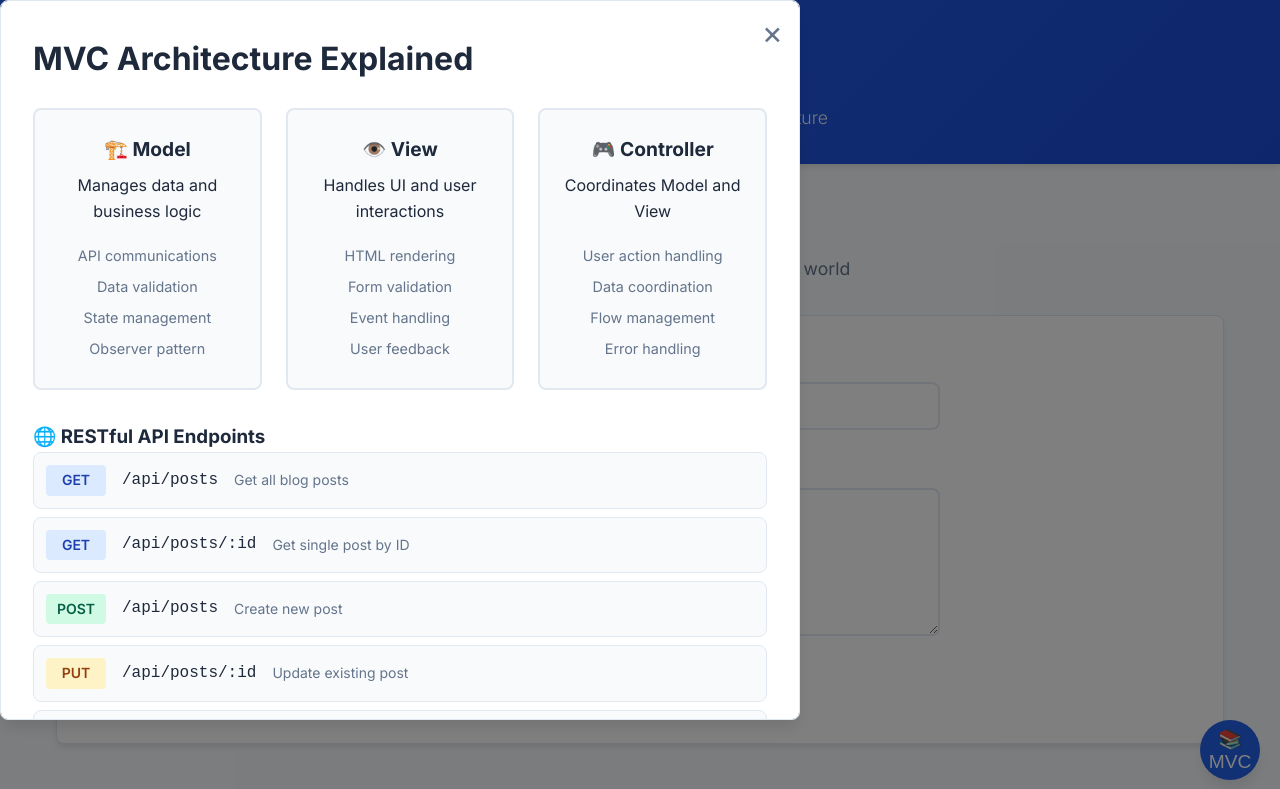
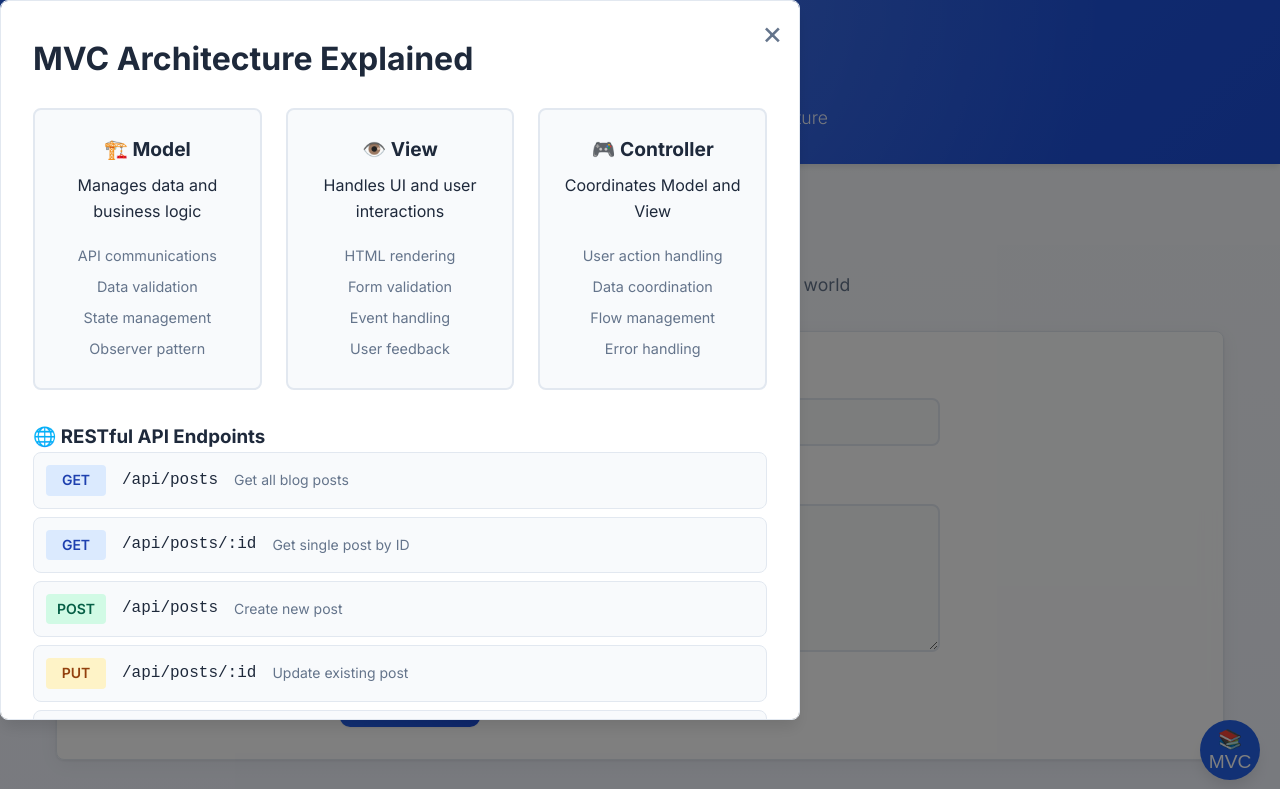
Before and after one commit to mimji1380/mvcproject, a website: page public/index.html in a window 1280 px wide. Shown: the top 789 px of the page. Drawn offline with Linux system fonts and the light colour scheme; no server answers.

Commit message:
Improve UI styling and layout

```diff
--- a/public/css/style.css
+++ b/public/css/style.css
@@ -796,3 +796,97 @@ body {
 .btn-secondary:hover {
   background-color: #475569;
 }
+
+
+
+/* ===============================
+   UI Enhancement v2
+   =============================== */
+
+/* Softer background */
+body {
+  background: linear-gradient(180deg, #f8fafc 0%, #eef2ff 100%);
+}
+
+/* Glass effect cards */
+.form-container,
+.post-card,
+.loading-indicator {
+  backdrop-filter: blur(10px);
+  background: rgba(255, 255, 255, 0.9);
+}
+
+/* Header glow */
+.app-header {
+  position: relative;
+  overflow: hidden;
+}
+
+.app-header::after {
+  content: "";
+  position: absolute;
+  inset: 0;
+  background: radial-gradient(
+    circle at top,
+    rgba(255,255,255,0.15),
+    transparent 70%
+  );
+}
+
+/* Modern buttons */
+.btn {
+  border-radius: 10px;
+  letter-spacing: 0.3px;
+}
+
+.btn-primary {
+  background: linear-gradient(
+    135deg,
+    var(--primary-color),
+    var(--primary-hover)
+  );
+}
+
+/* Card accent */
+.post-card {
+  border-left: 4px solid var(--primary-color);
+}
+
+/* Hover lift */
+.post-card:hover {
+  transform: translateY(-4px) scale(1.01);
+}
+
+/* Better inputs */
+.form-group input,
+.form-group textarea {
+  background: #f9fafb;
+}
+
+.form-group input:focus,
+.form-group textarea:focus {
+  background: white;
+}
+
+/* Section spacing */
+.form-section,
+.posts-section {
+  padding: 1rem 0;
+}
+
+/* Footer polish */
+.app-footer {
+  background: linear-gradient(
+    180deg,
+    #ffffff,
+    #f8fafc
+  );
+}
+
+/* Soft shadows */
+.post-card,
+.form-container {
+  box-shadow:
+    0 4px 20px rgba(0,0,0,0.05),
+    0 1px 3px rgba(0,0,0,0.08);
+}
```
